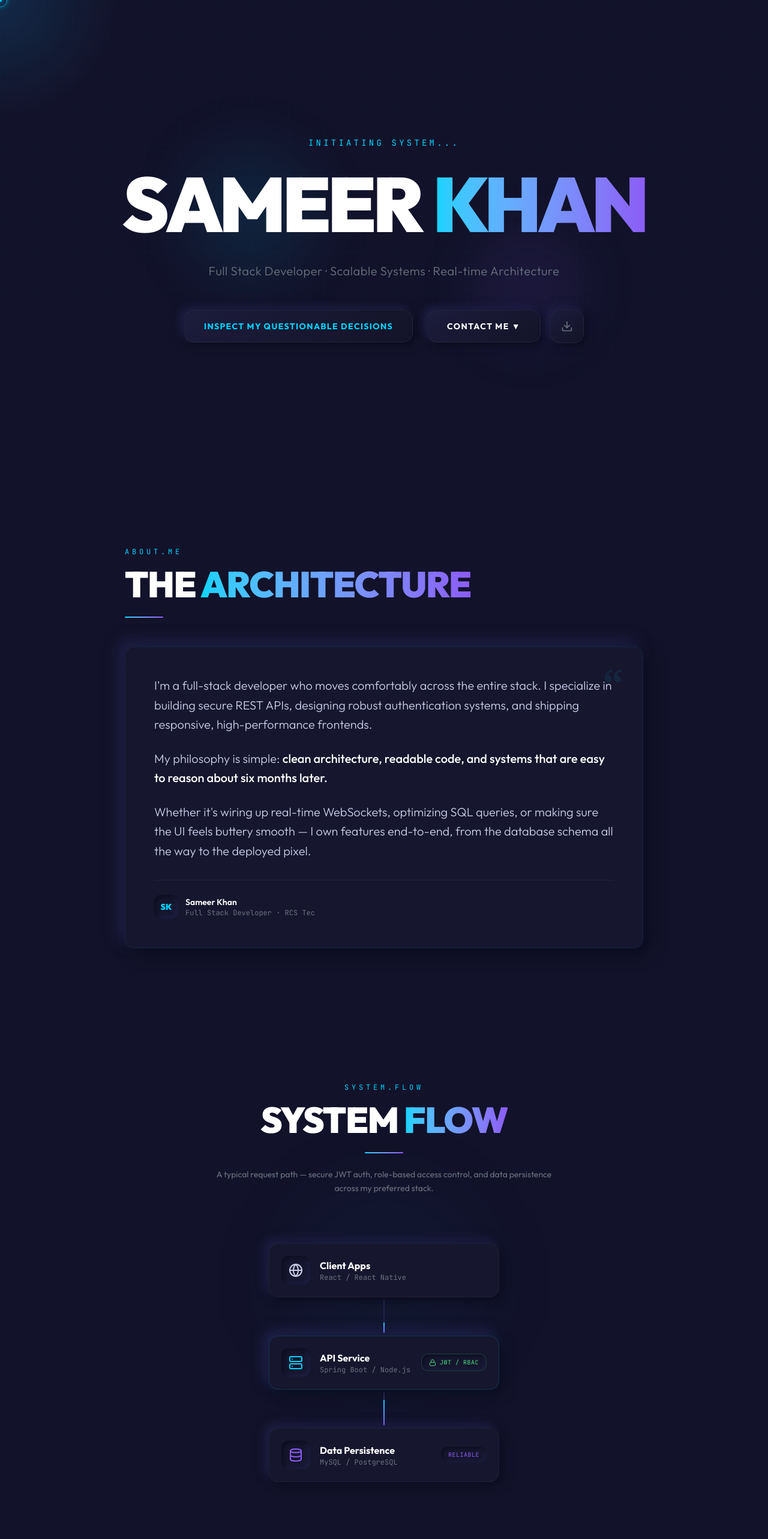
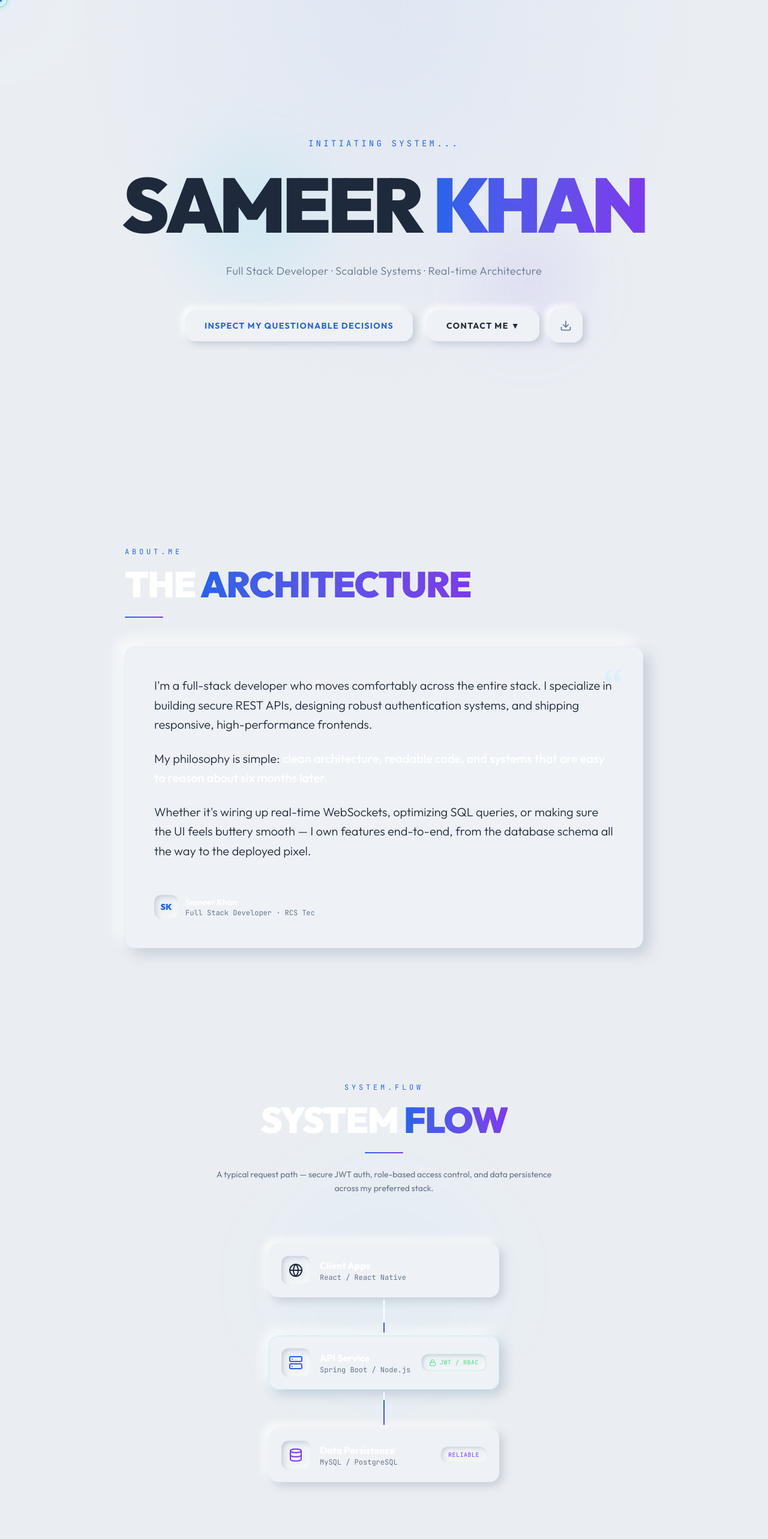
Before and after one commit to Sam-Rcs/portfolio, a Next.js app: page / in a window 1280 px wide. Shown: the top 2566 px of the page at 60% size. Built offline with nearby package versions, Linux system fonts and the light colour scheme.

Commit message:
feat: Switch to White Neumorphism color palette — light base with rich blue/violet accents

```diff
--- a/src/app/globals.css
+++ b/src/app/globals.css
@@ -2,15 +2,21 @@
 @import "tailwindcss";
 
 @theme {
-  --color-background: #12122a;
-  --color-surface:    #16162e;
-  --color-shadow-light: #22224a;
-  --color-shadow-dark:  #0c0c1e;
-  --color-primary:   #00d4ff;
-  --color-secondary: #ff006e;
-  --color-accent:    #8b5cf6;
-  --color-foreground: #c8cce8;
-  --color-muted:     #6b7280;
+  /* ── White Neumorphism Palette ── */
+  --color-background:    #eaeef3;
+  --color-surface:       #eef2f7;
+  --color-shadow-light:  #ffffff;
+  --color-shadow-dark:   #c5ccd6;
+
+  /* ── Accent Colors (rich, not washed out on white) ── */
+  --color-primary:    #2563eb;   /* deep electric blue   */
+  --color-secondary:  #e11d48;   /* vivid rose red        */
+  --color-accent:     #7c3aed;   /* rich violet           */
+
+  /* ── Text ── */
+  --color-foreground: #1e293b;   /* dark slate — max readability */
+  --color-muted:      #64748b;   /* slate 500 */
+
   --font-sans: 'Outfit', sans-serif;
   --font-mono: 'JetBrains Mono', monospace;
 }
@@ -28,20 +34,20 @@
   }
 
   ::selection {
-    background-color: rgba(0, 212, 255, 0.2);
-    color: #fff;
+    background-color: rgba(37, 99, 235, 0.15);
+    color: var(--color-primary);
   }
 }
 
 /* ─── Neumorphism Core Utilities ──────────────────────────────────────── */
 
-/* Raised element — pops out of surface */
+/* Raised element — pops out of the white surface */
 .neu-raised {
   background: var(--color-surface);
   box-shadow:
-    6px 6px 16px var(--color-shadow-dark),
-    -6px -6px 16px var(--color-shadow-light);
-  border: 1px solid rgba(255, 255, 255, 0.04);
+    6px 6px 14px var(--color-shadow-dark),
+    -6px -6px 14px var(--color-shadow-light);
+  border: none;
   transition: box-shadow 0.25s ease, transform 0.25s ease;
 }
 
@@ -49,80 +55,79 @@
 .neu-inset {
   background: var(--color-surface);
   box-shadow:
-    inset 4px 4px 12px var(--color-shadow-dark),
-    inset -4px -4px 12px var(--color-shadow-light);
-  border: 1px solid rgba(255, 255, 255, 0.03);
+    inset 4px 4px 10px var(--color-shadow-dark),
+    inset -4px -4px 10px var(--color-shadow-light);
+  border: none;
 }
 
-/* Flat card with subtle glow border */
+/* Flat card */
 .neu-flat {
-  background: linear-gradient(145deg, #18183a, #141428);
+  background: var(--color-surface);
   box-shadow:
     4px 4px 10px var(--color-shadow-dark),
     -4px -4px 10px var(--color-shadow-light);
-  border: 1px solid rgba(0, 212, 255, 0.1);
+  border: 1px solid rgba(37, 99, 235, 0.08);
 }
 
-/* Hover pressed state for interactive cards */
+/* Hover pressed state */
 .neu-hover:hover {
   box-shadow:
-    inset 3px 3px 10px var(--color-shadow-dark),
-    inset -3px -3px 10px var(--color-shadow-light);
+    inset 3px 3px 8px var(--color-shadow-dark),
+    inset -3px -3px 8px var(--color-shadow-light);
   transform: scale(0.98);
 }
 
-/* Button styles */
+/* Button */
 .neu-btn {
-  background: linear-gradient(145deg, #1c1c3c, #131328);
+  background: var(--color-surface);
   box-shadow:
-    5px 5px 14px var(--color-shadow-dark),
-    -5px -5px 14px var(--color-shadow-light);
-  border: 1px solid rgba(255, 255, 255, 0.05);
+    5px 5px 12px var(--color-shadow-dark),
+    -5px -5px 12px var(--color-shadow-light);
+  border: none;
   transition: all 0.2s ease;
 }
 .neu-btn:active {
   box-shadow:
-    inset 3px 3px 10px var(--color-shadow-dark),
-    inset -3px -3px 10px var(--color-shadow-light);
+    inset 3px 3px 8px var(--color-shadow-dark),
+    inset -3px -3px 8px var(--color-shadow-light);
   transform: scale(0.97);
 }
 
-/* Glowing accent border */
+/* Glowing accent — blue glow */
 .neu-glow-cyan {
   box-shadow:
-    6px 6px 16px var(--color-shadow-dark),
-    -6px -6px 16px var(--color-shadow-light),
-    0 0 20px rgba(0, 212, 255, 0.15),
-    inset 0 0 20px rgba(0, 212, 255, 0.04);
-  border: 1px solid rgba(0, 212, 255, 0.2);
+    6px 6px 14px var(--color-shadow-dark),
+    -6px -6px 14px var(--color-shadow-light),
+    0 0 18px rgba(37, 99, 235, 0.18);
+  border: 1px solid rgba(37, 99, 235, 0.2);
 }
 
+/* Glowing accent — purple glow */
 .neu-glow-purple {
   box-shadow:
-    6px 6px 16px var(--color-shadow-dark),
-    -6px -6px 16px var(--color-shadow-light),
-    0 0 20px rgba(139, 92, 246, 0.15),
-    inset 0 0 20px rgba(139, 92, 246, 0.04);
-  border: 1px solid rgba(139, 92, 246, 0.2);
+    6px 6px 14px var(--color-shadow-dark),
+    -6px -6px 14px var(--color-shadow-light),
+    0 0 18px rgba(124, 58, 237, 0.15);
+  border: 1px solid rgba(124, 58, 237, 0.18);
 }
 
-/* Legacy class kept for compatibility */
+/* Legacy compatibility */
 .glass-panel {
-  background: rgba(22, 22, 46, 0.8);
+  background: rgba(238, 242, 247, 0.9);
   backdrop-filter: blur(10px);
-  border: 1px solid rgba(255, 255, 255, 0.06);
+  border: 1px solid rgba(255, 255, 255, 0.8);
 }
 
 .neon-border {
-  box-shadow: 0 0 12px rgba(0, 212, 255, 0.4), inset 0 0 12px rgba(0, 212, 255, 0.08);
-  border: 1px solid var(--color-primary);
+  box-shadow: 0 0 12px rgba(37, 99, 235, 0.3), inset 0 0 8px rgba(37, 99, 235, 0.06);
+  border: 1px solid rgba(37, 99, 235, 0.4);
 }
 
 /* ─── Scrollbar ───────────────────────────────────────────────────────── */
-::-webkit-scrollbar { width: 6px; }
+::-webkit-scrollbar { width: 5px; }
 ::-webkit-scrollbar-track { background: var(--color-background); }
 ::-webkit-scrollbar-thumb {
-  background: rgba(0, 212, 255, 0.2);
+  background: rgba(37, 99, 235, 0.25);
   border-radius: 3px;
 }
-::-webkit-scrollbar-thumb:hover { background: rgba(0, 212, 255, 0.4); }
+::-webkit-scrollbar-thumb:hover { background: rgba(37, 99, 235, 0.5); }
--- a/src/components/ExperienceSection.tsx
+++ b/src/components/ExperienceSection.tsx
@@ -38,7 +38,7 @@ export default function ExperienceSection() {
             <div className="absolute -left-[3.2rem] md:-left-[4.4rem] top-8 w-5 h-5 rounded-full z-10 flex items-center justify-center"
               style={{
                 background: "var(--color-surface)",
-                boxShadow: "0 0 0 3px var(--color-primary), 0 0 16px rgba(0,212,255,0.6)",
+                boxShadow: "0 0 0 3px var(--color-primary), 0 0 14px rgba(37,99,235,0.5)",
               }}
             >
               <div className="w-2 h-2 rounded-full bg-[var(--color-primary)]" />
@@ -68,7 +68,7 @@ export default function ExperienceSection() {
                   <div
                     className="absolute -top-9 left-0 scale-0 group-hover/title:scale-100 transition-transform duration-200 rounded-xl px-3 py-1.5 text-[10px] font-mono whitespace-nowrap pointer-events-none z-20"
                     style={{
-                      background: "var(--color-surface)",
+                      background: "var(--color-background)",
                       boxShadow: "3px 3px 8px var(--color-shadow-dark), -3px -3px 8px var(--color-shadow-light)",
                       color: "var(--color-secondary)",
                       border: "1px solid rgba(255,0,110,0.2)",
--- a/src/components/HeroSection.tsx
+++ b/src/components/HeroSection.tsx
@@ -49,7 +49,7 @@ export default function HeroSection() {
   };
 
   return (
-    <section className="relative min-h-screen flex items-center justify-center overflow-hidden bg-[var(--color-background)]">
+    <section className="relative min-h-screen flex items-center justify-center overflow-hidden bg-[var(--color-background)] bg-[radial-gradient(ellipse_at_top,_rgba(37,99,235,0.05)_0%,_transparent_60%)]">
       {/* Floating neumorphic orbs */}
       <motion.div
         className="absolute top-1/4 left-1/5 w-80 h-80 rounded-full pointer-events-none"
@@ -90,7 +90,7 @@ export default function HeroSection() {
         >
           <h1
             className={`text-[14vw] sm:text-7xl md:text-9xl font-black mb-8 tracking-tighter transition-all duration-300 flex flex-row items-center justify-center flex-wrap sm:flex-nowrap ${
-              clickCount > 3 ? "animate-pulse text-[var(--color-secondary)]" : "text-white"
+              clickCount > 3 ? "animate-pulse text-[var(--color-secondary)]" : "text-[var(--color-foreground)]"
             }`}
           >
             <div className="flex flex-row items-center whitespace-nowrap">
@@ -146,7 +146,7 @@ export default function HeroSection() {
           initial={{ opacity: 0, y: 20 }}
           animate={{ opacity: 1, y: 0 }}
           transition={{ duration: 0.8, delay: 0.4 }}
-          className="text-lg md:text-xl text-[var(--color-muted)] mb-12 font-light max-w-2xl mx-auto leading-relaxed tracking-wide"
+          className="text-base md:text-lg text-[var(--color-muted)] mb-12 font-light max-w-2xl mx-auto leading-relaxed tracking-wide"
         >
           Full Stack Developer · Scalable Systems · Real-time Architecture
         </motion.p>
@@ -161,7 +161,7 @@ export default function HeroSection() {
           {/* Primary CTA */}
           <a
             href="#projects"
-            className="neu-btn px-8 py-4 rounded-2xl text-[var(--color-primary)] font-bold tracking-widest uppercase text-sm border border-[var(--color-primary)]/20 hover:border-[var(--color-primary)]/50 hover:shadow-[0_0_25px_rgba(0,212,255,0.2)] transition-all duration-300 w-full md:w-auto text-center"
+            className="neu-btn px-8 py-4 rounded-2xl text-[var(--color-primary)] font-bold tracking-widest uppercase text-sm hover:shadow-[0_0_20px_rgba(37,99,235,0.18)] transition-all duration-300 w-full md:w-auto text-center"
           >
             Inspect my questionable decisions
           </a>
@@ -170,7 +170,7 @@ export default function HeroSection() {
             {/* Contact Toggle */}
             <button
               onClick={() => setIsContactOpen(!isContactOpen)}
-              className="neu-btn px-8 py-4 rounded-2xl text-white font-bold tracking-widest uppercase text-sm hover:text-[var(--color-primary)] transition-all duration-300 whitespace-nowrap"
+              className="neu-btn px-8 py-4 rounded-2xl text-[var(--color-foreground)] font-bold tracking-widest uppercase text-sm hover:text-[var(--color-primary)] transition-all duration-300 whitespace-nowrap"
             >
               Contact Me {isContactOpen ? "▲" : "▼"}
             </button>
@@ -180,7 +180,7 @@ export default function HeroSection() {
               <a
                 href="/resume.pdf"
                 download="Sameer_Khan_Resume.pdf"
-                className="neu-btn flex items-center justify-center w-14 h-14 rounded-2xl text-[var(--color-muted)] hover:text-[var(--color-primary)] transition-all duration-300"
+                className="neu-btn flex items-center justify-center w-14 h-14 rounded-2xl text-[var(--color-muted)] hover:text-[var(--color-primary)] transition-all duration-300 hover:shadow-[0_0_16px_rgba(37,99,235,0.2)]"
               >
                 <svg xmlns="http://www.w3.org/2000/svg" width="20" height="20" viewBox="0 0 24 24" fill="none" stroke="currentColor" strokeWidth="2" strokeLinecap="round" strokeLinejoin="round">
                   <path d="M21 15v4a2 2 0 0 1-2 2H5a2 2 0 0 1-2-2v-4"/>
@@ -188,8 +188,8 @@ export default function HeroSection() {
                   <line x1="12" x2="12" y1="15" y2="3"/>
                 </svg>
               </a>
-              <div className="absolute -top-14 left-1/2 -translate-x-1/2 scale-0 group-hover/download:scale-100 transition-transform duration-200 neu-raised text-[var(--color-muted)] text-[10px] font-mono px-3 py-2 rounded-xl whitespace-nowrap pointer-events-none z-30 flex flex-col items-center">
-                <span className="text-white">Download Resume</span>
+              <div className="absolute -top-14 left-1/2 -translate-x-1/2 scale-0 group-hover/download:scale-100 transition-transform duration-200 neu-raised text-[10px] font-mono px-3 py-2 rounded-xl whitespace-nowrap pointer-events-none z-30 flex flex-col items-center">
+                <span className="text-[var(--color-foreground)]">Download Resume</span>
                 <span className="text-[var(--color-accent)]">(100% Virus Free, probably)</span>
               </div>
             </div>
@@ -224,11 +224,11 @@ export default function HeroSection() {
                   animate={{ y: 0, opacity: 1 }}
                   exit={{ y: -20, opacity: 0 }}
                   transition={{ type: "spring" }}
-                  className="neu-raised flex-1 p-4 rounded-2xl flex flex-col items-center gap-2 hover:neu-glow-cyan transition-all duration-300 group relative"
+                  className="neu-raised flex-1 p-4 rounded-2xl flex flex-col items-center gap-2 transition-all duration-300 hover:shadow-[0_0_18px_rgba(37,99,235,0.15)] group relative"
                 >
                   <div className="absolute -top-4 w-0.5 h-4 bg-[var(--color-primary)]" />
                   <Mail className="w-5 h-5 text-[var(--color-muted)] group-hover:text-[var(--color-primary)] transition-colors" />
-                  <span className="font-mono text-xs tracking-wider text-[var(--color-muted)] group-hover:text-white transition-colors">EMAIL</span>
+                  <span className="font-mono text-xs tracking-wider text-[var(--color-muted)] group-hover:text-[var(--color-foreground)] transition-colors">EMAIL</span>
                 </motion.a>
                 <motion.a
                   href="https://wa.me/917985835954"
@@ -254,7 +254,7 @@ export default function HeroSection() {
       <div
         className="absolute inset-0 pointer-events-none opacity-[0.03]"
         style={{
-          backgroundImage: `linear-gradient(rgba(0,212,255,0.5) 1px, transparent 1px), linear-gradient(90deg, rgba(0,212,255,0.5) 1px, transparent 1px)`,
+          backgroundImage: `linear-gradient(rgba(37,99,235,0.3) 1px, transparent 1px), linear-gradient(90deg, rgba(37,99,235,0.3) 1px, transparent 1px)`,
           backgroundSize: "60px 60px",
         }}
       />
```
Also changed, not shown: src/components/ProjectsSection.tsx (+5 -5 lines).
